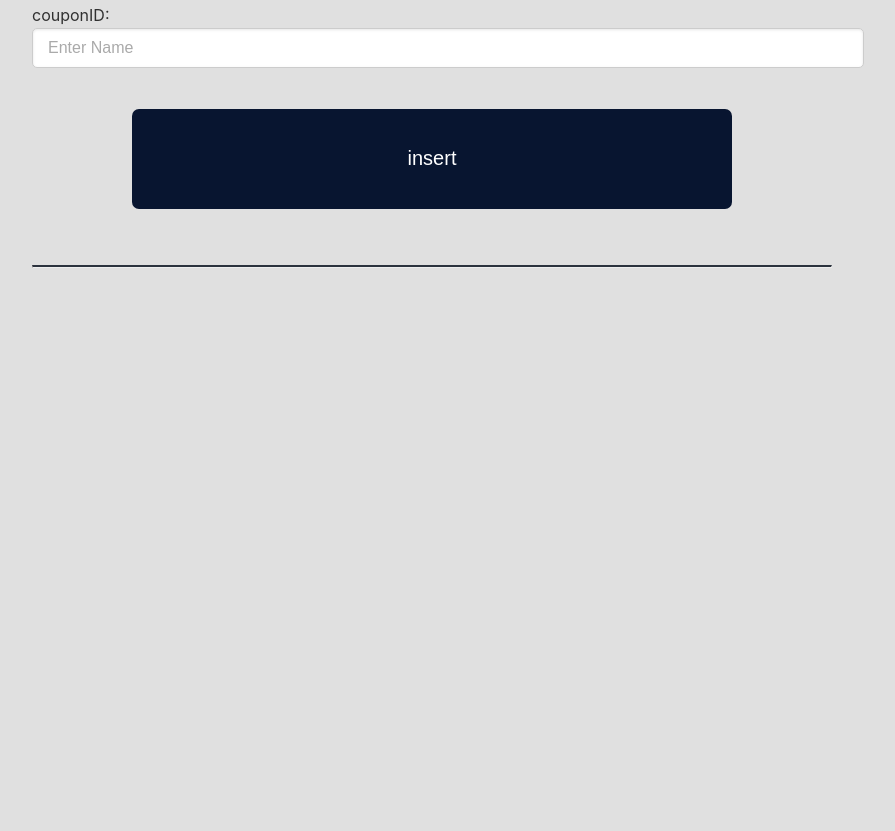
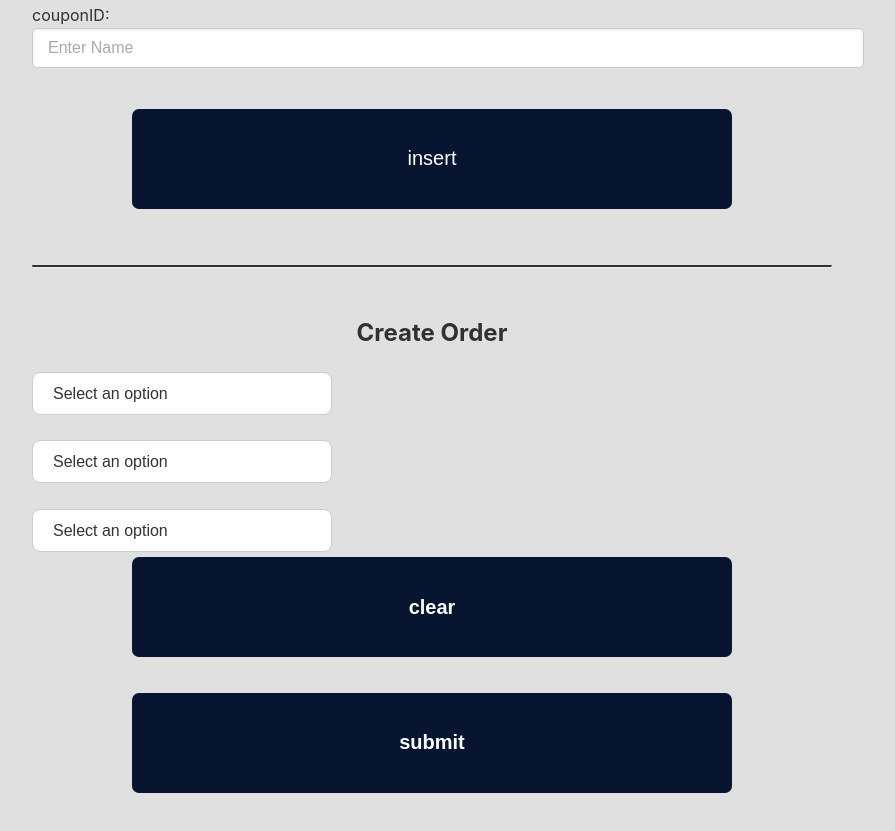
Before and after one commit to Daksh4Code/UBC-Food-Coupon-App, a plain HTML site: page project/public/coupon.html in a window 1280 px wide. Shown: the part 1456-2287 px from the top of the page, without its empty margins (208-1103 px from the left). Before the commit the page ends 1790 px from the top, so only its background shows below. Drawn offline with Linux system fonts and the light colour scheme; no server answers.

Commit message:
fixing changes

```diff
--- a/project/public/coupon.html
+++ b/project/public/coupon.html
@@ -94,7 +94,29 @@
     <br>
     <hr><br> <!-----FUNCTIONALITY FOR ORDER:=============================================================== -->
 
+    <h2> Create Order </h2>
+    <select id="restaurant_results">
+        <option value="" disabled selected>Select an option</option>
+    </select>
 
+    <br><br>
+
+    <select id="restaurant_branches">
+        <option value="" disabled selected>Select an option</option>
+    </select>
+    <br><br>
+
+    <select id="branch_coupons">
+        <option value="" disabled selected>Select an option</option>
+    </select>
+    <br>
+    <button id="clear_order"><b>clear</b></button>
+
+    <br>
+
+    <button id="submit_order"><b>submit</b></button>
+
+    <br>
 
     <!-- <a href="main.html">
         <button class="block"><b>back</b></button>
```
Also changed, not shown: project/controllers/couponController.js (+28 -7 lines).
